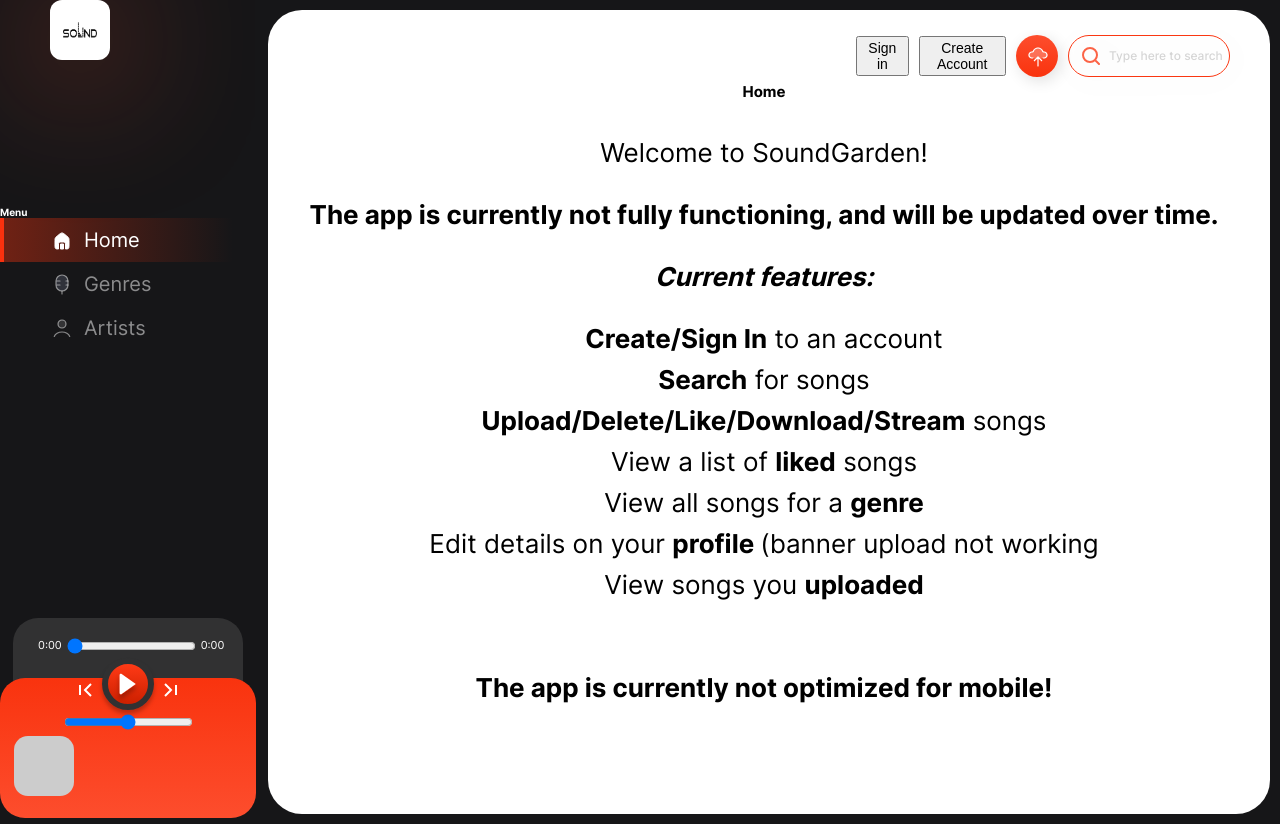
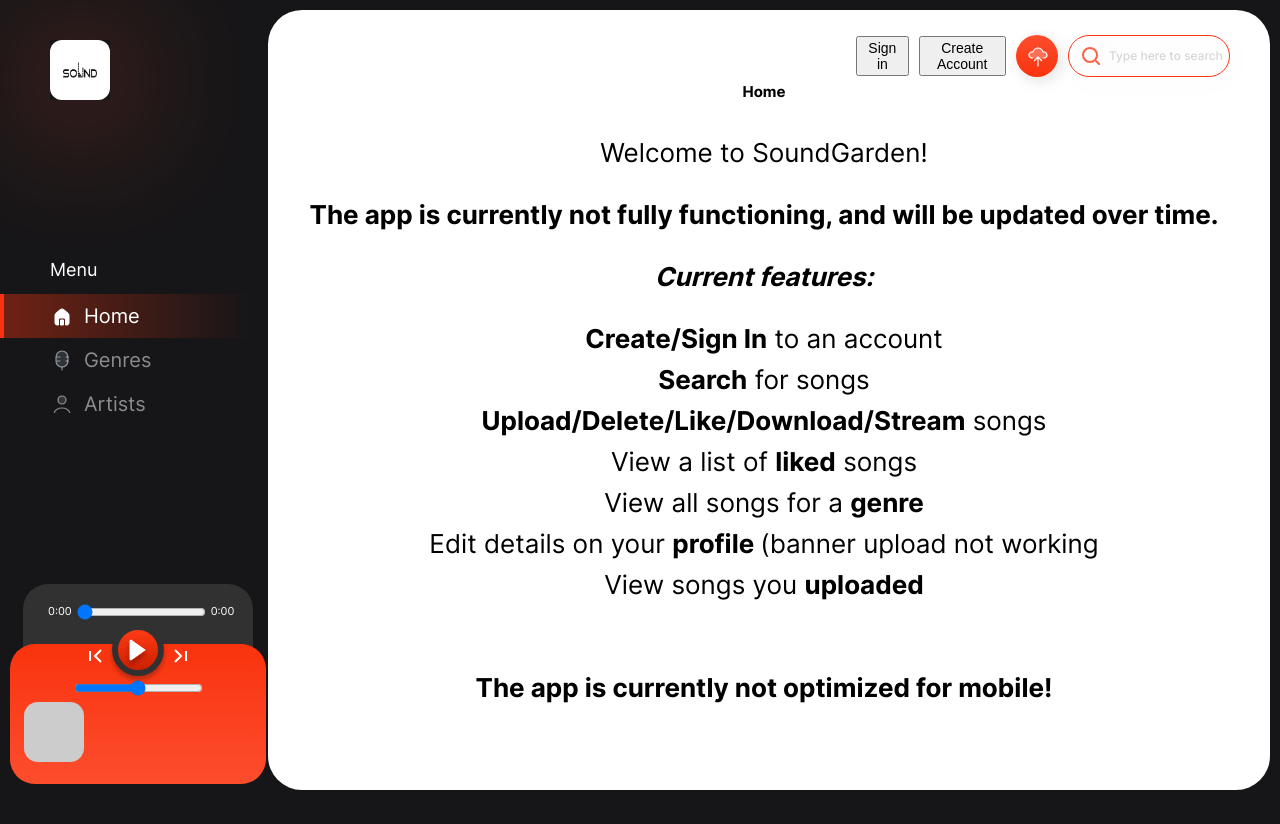
Before and after one commit to khalil0525/sound-garden-app, a React (Create React App) app: page / in a window 1280 px wide. After the commit the page ends 800 px from the top, so only its background shows below. Built offline with nearby package versions, Linux system fonts and the light colour scheme; no server answers.

Commit message:
fixed responsiveness in sideNavigation

```diff
--- a/src/components/SideNavigation/SideNavigation.module.css
+++ b/src/components/SideNavigation/SideNavigation.module.css
@@ -1,112 +1,79 @@
+/* Small mobile devices first */
 .sideNavigation {
-  /* width: 100%; */
-  max-width: inherit;
+  /* width: 100%;
+  max-width: inherit; */
   display: grid;
-  grid-template-rows: 1fr 1fr 1fr 1fr;
+  grid-template-rows: 1fr;
   grid-template-columns: 1fr;
   color: #ffffff;
+  align-items: center;
+
+  /* bottom: 0;
+  position: fixed; */
 }
 
-.sideNavigation__header {
-  grid-row: 1/1;
-
-  /* padding: 2rem 4rem;
-  margin: 1rem; */
-
-  display: flex;
-  flex-direction: column;
-  /* gap: 2rem; */
-}
-.sideNavigation__header-imageContainer {
-  border-radius: 20px;
-  /* max-width: 8rem;
-  height: 8rem; */
-
-  box-shadow: 0 10px 140px rgba(251, 80, 47, 0.9);
-}
-.sideNavigation__header-imageContainer img {
-  width: 100%;
-  height: 100%;
-  border-radius: 12px;
-}
-.sideNavigation__header-welcomeText {
-  /* font-size: 2.4rem; */
-  font-weight: 400;
-  line-height: 2.9rem;
-  opacity: 0.5;
-}
+.sideNavigation__header,
+.sideNavigation__header-imageContainer,
+.sideNavigation__header-imageContainer img,
+.sideNavigation__header-greeting,
 .sideNavigation__header-artistNameText {
-  /* font-size: 3.2rem; */
-  font-weight: 600;
-  line-height: 3.9rem;
-}
-.sideNavigation__mainMenu {
-  max-width: inherit;
-  grid-row: 2/2;
-}
-.sideNavigation__libraryMenu {
-  max-width: inherit;
-  grid-row: 3/3;
-}
-.sideNavigation__menuHeaderText {
-  font-weight: 400;
-  /* font-size: 2rem; */
-  line-height: 2.4rem;
-
-  margin-bottom: 0.2rem;
-  padding: 1rem 3.2rem 1rem 5rem;
+  display: none;
 }
 
+.sideNavigation__navContainer {
+  display: flex;
+}
+/* .sideNavigation__mainMenu,
+.sideNavigation__libraryMenu {
+} */
+
 .sideNavigation__navbar {
+  flex: 1 0 auto;
   display: flex;
-  flex-direction: column;
-  margin-bottom: 1.2rem;
+  flex-direction: row;
+  justify-content: space-around;
+}
+
+.sideNavigation__navbarTitle {
+  display: none;
 }
 
 .sideNavigation__navbar a:link,
 .sideNavigation__navbar a:visited {
-  font-size: 2rem;
-  font-weight: 400;
-
-  line-height: 2.4rem;
   text-decoration: none;
   color: rgba(255, 255, 255, 0.5);
-  padding: 1rem 3.2rem 1rem 5rem;
+  padding: 1rem;
 
   /* Style for active class */
 }
-.sideNavigation__navbar a:hover {
+/* .sideNavigation__navbar a:hover {
   background: rgba(252, 100, 70, 0.514);
-}
+} */
 .sideNavigation__navbar a.navbar__activeItem {
-  background: linear-gradient(
-    90deg,
-    rgba(249, 51, 14, 0.4) 0%,
-    rgba(253, 99, 44, 0) 91.02%
-  );
-  box-shadow: inset 4px 0 0 #f9310e;
   color: #fff;
 }
 
-.navbar__itemContent {
-  display: flex;
-  gap: 1rem;
-}
 /* .navbar__itemContent-icon {
   stroke: rgba(255, 255, 255, 0.2);
   width: 2.4rem;
   height: 2.4rem;
 }
 */
-
+.navbar__itemContent {
+  display: flex;
+  gap: 1rem;
+}
+.navbar__itemContent-text {
+  display: none;
+}
 .sideNavigation__audioplayerContainer {
   /* max-width: inherit; */
-  grid-row: 4/4;
+  grid-row: 1;
 }
 
 /* Extra small devices (phones, 600px and down) */
 @media only screen and (max-width: 600px) {
-  .sideNavigation__header {
+  /* .sideNavigation__header {
     padding: 0rem 4rem;
     margin: 0 1rem;
     gap: 1rem;
@@ -115,19 +82,19 @@
     max-width: 6rem;
     height: 6rem;
   }
-  .sideNavigation__header-welcomeText {
+  .sideNavigation__header-greeting {
     font-size: 2rem;
   }
   .sideNavigation__header-artistNameText {
     font-size: 3.2rem;
   }
-  .sideNavigation__menuHeaderText {
+  .sideNavigation__navbarTitle {
     font-size: 1.8rem;
-  }
+  } */
 }
 /* Small devices (portrait tablets and large phones, 600px and up) */
 @media only screen and (min-width: 600px) {
-  .sideNavigation__header {
+  /* .sideNavigation__header {
     padding: 0rem 4rem;
     margin: 0 1rem;
     gap: 1rem;
@@ -136,19 +103,20 @@
     max-width: 6rem;
     height: 6rem;
   }
-  .sideNavigation__header-welcomeText {
+
+  .sideNavigation__header-greeting {
     font-size: 2rem;
   }
   .sideNavigation__header-artistNameText {
     font-size: 3.2rem;
   }
-  .sideNavigation__menuHeaderText {
+  .sideNavigation__navbarTitle {
     font-size: 1.8rem;
-  }
+  } */
 }
 /* Medium devices (landscape tablets, 768px and up) */
 @media only screen and (min-width: 768px) {
-  .sideNavigation__header {
+  /* .sideNavigation__header {
     padding: 0rem 4rem;
     margin: 0 1rem;
     gap: 1rem;
@@ -157,68 +125,152 @@
     max-width: 6rem;
     height: 6rem;
   }
-  .sideNavigation__header-welcomeText {
+  .sideNavigation__header-greeting {
     font-size: 2rem;
   }
   .sideNavigation__header-artistNameText {
     font-size: 3.2rem;
   }
-  .sideNavigation__menuHeaderText {
+  .sideNavigation__navbarTitle {
     font-size: 1.8rem;
-  }
+  } */
 }
 /* Large devices (laptops/desktops, 992px and up) */
 @media only screen and (min-width: 992px) {
+  .sideNavigation {
+    /* width: 100%; */
+    /* max-width: inherit; */
+    display: grid;
+    grid-template-rows: auto 1fr auto;
+    grid-template-columns: 1fr;
+    color: #ffffff;
+  }
+
   .sideNavigation__header {
+    grid-row: 1;
+    /* padding: 2rem 4rem;
+    margin: 1rem; */
+    display: flex;
+    flex-direction: column;
+    gap: 1rem;
+
     padding: 0rem 4rem;
-    margin: 0 1rem;
-    gap: 1rem;
+    margin: 4rem 1rem 0;
   }
   .sideNavigation__header-imageContainer {
+    display: block;
     max-width: 6rem;
     height: 6rem;
+
+    box-shadow: 0 10px 140px rgba(251, 80, 47, 0.9);
   }
-  .sideNavigation__header-welcomeText {
-    font-size: 2rem;
+  .sideNavigation__header-imageContainer img {
+    display: block;
+    width: 100%;
+    height: 100%;
+    border-radius: 12px;
+  }
+  .sideNavigation__header-greeting {
+    display: block;
+    font-size: 2.4rem;
   }
   .sideNavigation__header-artistNameText {
+    display: block;
     font-size: 3.2rem;
   }
-  .sideNavigation__menuHeaderText {
+
+  .sideNavigation__navContainer {
+    align-self: center;
+    flex-direction: column;
+    grid-row: 2;
+  }
+
+  .sideNavigation__navbar {
+    flex-direction: column;
+  }
+  .sideNavigation__navbarTitle {
+    display: block;
     font-size: 1.8rem;
+    font-weight: 400;
+    /* font-size: 2rem; */
+    line-height: 2.4rem;
+
+    margin-bottom: 0.2rem;
+    padding: 1rem 3.2rem 1rem 5rem;
+  }
+
+  .sideNavigation__navbar a:link,
+  .sideNavigation__navbar a:visited {
+    font-size: 2rem;
+    font-weight: 400;
+
+    line-height: 2.4rem;
+    text-decoration: none;
+    color: rgba(255, 255, 255, 0.5);
+    padding: 1rem 3.2rem 1rem 5rem;
+
+    /* Style for active class */
+  }
+  .sideNavigation__navbar a:hover {
+    background: rgba(252, 100, 70, 0.514);
+  }
+  .sideNavigation__navbar a.navbar__activeItem {
+    background: linear-gradient(
+      90deg,
+      rgba(249, 51, 14, 0.4) 0%,
+      rgba(253, 99, 44, 0) 91.02%
+    );
+    box-shadow: inset 4px 0 0 #f9310e;
+    color: #fff;
+  }
+
+  /* .sideNavigation__mainMenu {
+    max-width: inherit;
+  }
+  .sideNavigation__libraryMenu {
+    max-width: inherit;
+    grid-row: 3/3;
+  } */
+  .navbar__itemContent-text {
+    display: block;
+  }
+  .sideNavigation__audioplayerContainer {
+    /* max-width: inherit; */
+    margin: 1rem;
+    grid-row: 3;
   }
 }
 /* Extra large devices (large laptops and desktops, 1200px and up) */
 @media only screen and (min-width: 1600px) {
   .sideNavigation__header {
-    padding: 2rem 4rem;
-    margin: 1rem;
+    /* padding: 2rem 4rem;
+    margin: 1rem; */
     gap: 2rem;
   }
   .sideNavigation__header-imageContainer {
-    max-width: 8rem;
-    height: 8rem;
+    max-width: 10rem;
+    height: 10rem;
   }
-  .sideNavigation__header-welcomeText {
-    font-size: 2rem;
+  .sideNavigation__header-greeting {
+    font-size: 3.6rem;
   }
   .sideNavigation__header-artistNameText {
-    font-size: 3.2rem;
+    font-size: 4.8rem;
   }
-  .sideNavigation__menuHeaderText {
-    font-size: 1.8rem;
+  .sideNavigation__navbarTitle {
+    font-size: 2.6rem;
   }
+  .sideNavigation__navbar a:link,
+  .sideNavigation__navbar a:visited {
+    font-size: 2.6rem;
 
-  .sideNavigation__header-welcomeText {
-    font-size: 2.4rem;
+    padding: 1.8rem 3.2rem 1.8rem 5.8rem;
+
+    /* Style for active class */
   }
   /* .sideNavigation__header-artistNameText {
     font-size: 3.2rem;
     font-weight: 600;
     line-height: 3.9rem;
   } */
-
-  .sideNavigation__menuHeaderText {
-    font-size: 2rem;
-  }
 }
```
